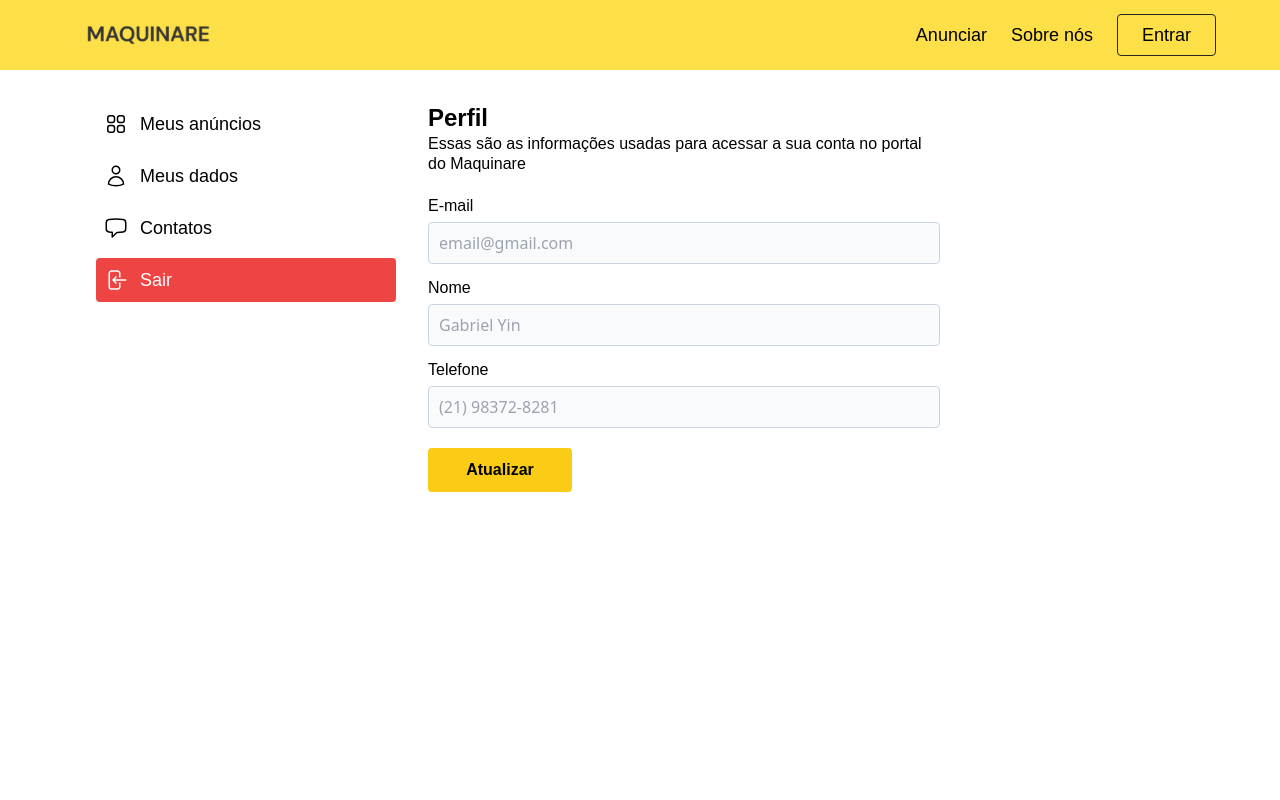
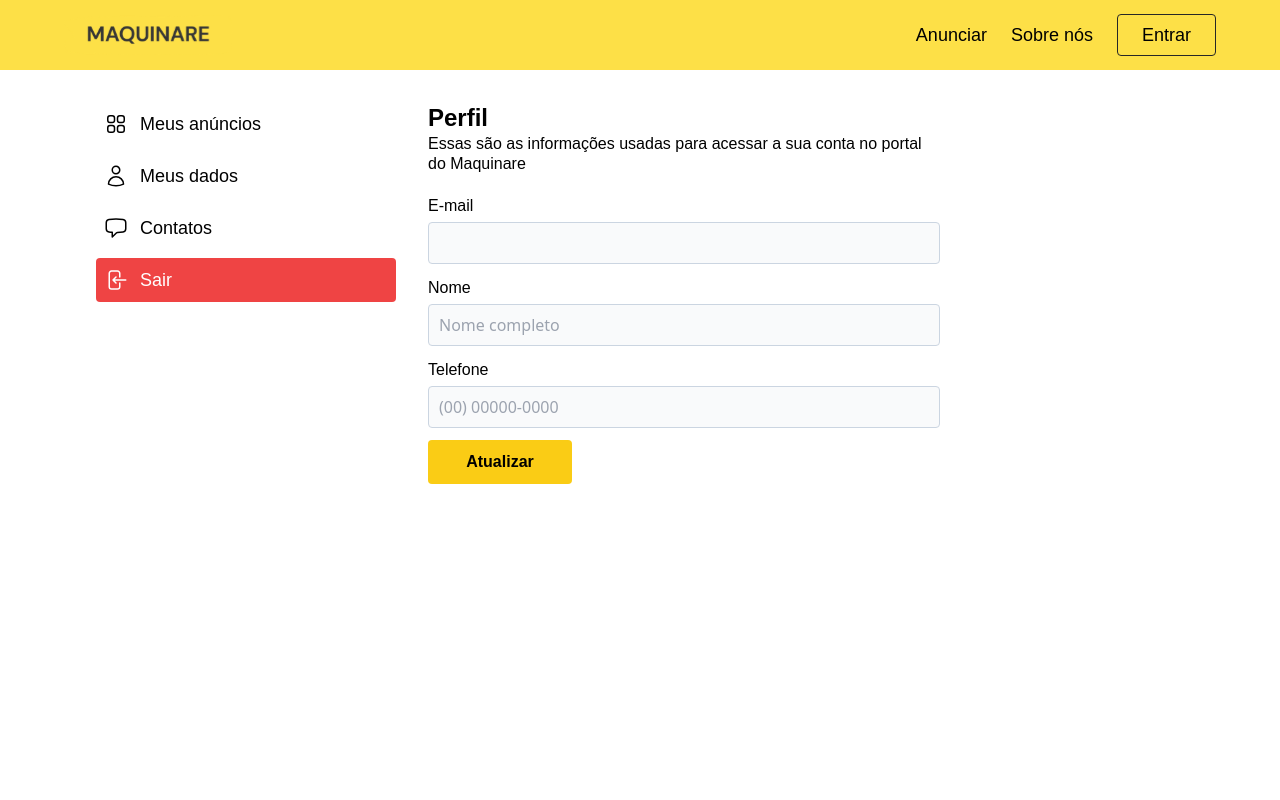
Before and after one commit to gabrielyin/MaquinareV2, a Next.js app: page /portal/meus-dados in a window 1280 px wide. Shown: the top 800 px of the page. Built offline with nearby package versions, Linux system fonts and the light colour scheme; no server answers; a web font is replaced by a local one.

Commit message:
[FEATURE][MAQ-49] completing profile page on portal

```diff
--- /dev/null
+++ b/src/app/api/users/get/route.ts
@@ -0,0 +1,24 @@
+import { prisma } from '@/src/lib/prisma'
+import { NextResponse } from 'next/server'
+
+export async function GET(request: Request) {
+  const { searchParams } = new URL(request.url)
+  const id = searchParams.get('userId')
+
+  if (!id) {
+    return NextResponse.json({ message: 'User ID not found' })
+  }
+
+  const ads = await prisma.user.findUnique({
+    where: {
+      id,
+    },
+    select: {
+      email: true,
+      name: true,
+      telephone: true,
+    },
+  })
+
+  return NextResponse.json(ads)
+}
--- a/src/app/api/users/update/route.ts
+++ b/src/app/api/users/update/route.ts
@@ -2,9 +2,10 @@ import { prisma } from '@/src/lib/prisma'
 import { NextResponse } from 'next/server'
 
 export async function PATCH(request: Request) {
-  const { searchParams } = new URL(request.url)
-  const id = searchParams.get('id')
   const body = await request.json()
+
+  const { id } = body.params
+  const { data } = body
 
   if (!id) {
     return NextResponse.json({ message: 'ID not found' }, { status: 404 })
@@ -12,7 +13,12 @@ export async function PATCH(request: Request) {
 
   const updatedUser = await prisma.user.update({
     where: { id },
-    data: body,
+    data,
+    select: {
+      email: true,
+      name: true,
+      telephone: true,
+    },
   })
 
   return NextResponse.json(updatedUser)
--- a/src/app/portal/meus-dados/page.tsx
+++ b/src/app/portal/meus-dados/page.tsx
@@ -1,13 +1,12 @@
-import Button from '@/src/components/Button'
+import MeusDadosForm from '@/src/components/MeusDadosForm'
 import PortalNav from '@/src/components/PortalNav'
-import TextInput from '@/src/components/TextInput'
 
 export default function MeusDados() {
   return (
     <div className="mx-auto grid max-w-6xl gap-8 p-8 lg:grid-cols-[300px,auto]">
       <PortalNav />
 
-      <form className="grid gap-5 lg:max-w-lg">
+      <div className="grid gap-5 lg:max-w-lg">
         <section>
           <h3 className="font-sec text-2xl font-semibold">Perfil</h3>
           <span>
@@ -18,16 +17,8 @@ export default function MeusDados() {
           </span>
         </section>
 
-        <section className="grid gap-3">
-          <TextInput label="E-mail" placeholder="email@gmail.com" />
-
-          <TextInput label="Nome" placeholder="Gabriel Yin" />
-
-          <TextInput label="Telefone" placeholder="(21) 98372-8281" />
-        </section>
-
-        <Button text="Atualizar" className="w-36" />
-      </form>
+        <MeusDadosForm />
+      </div>
     </div>
   )
 }
--- /dev/null
+++ b/src/components/MeusDadosForm.tsx
@@ -0,0 +1,85 @@
+'use client'
+
+import { useEffect, useState } from 'react'
+import TextInput from './TextInput'
+import { getSession } from 'next-auth/react'
+import { api } from '../lib/axios'
+import { z } from 'zod'
+import { zodResolver } from '@hookform/resolvers/zod'
+import { useForm } from 'react-hook-form'
+import Button from '@/src/components/Button'
+
+interface UserInfoInterface {
+  name: string
+  email: string
+  telephone: string
+}
+
+const updateUserFormSchema = z.object({
+  name: z.string().optional(),
+  telephone: z.string().optional(),
+})
+
+type UpdateFormData = z.infer<typeof updateUserFormSchema>
+
+export default function MeusDadosForm() {
+  const [userInfo, setUserInfo] = useState<UserInfoInterface>()
+
+  const { register, handleSubmit, setValue } = useForm<UpdateFormData>({
+    resolver: zodResolver(updateUserFormSchema),
+  })
+
+  async function updateUser(data: UpdateFormData) {
+    const session = await getSession()
+
+    const { data: response } = await api.patch('/api/users/update', {
+      params: { id: session?.user.id },
+      data,
+    })
+
+    setUserInfo(response)
+  }
+
+  useEffect(() => {
+    async function getUserInfo() {
+      const session = await getSession()
+
+      const { data: userInfo } = await api.get('/api/users/get', {
+        params: { userId: session?.user.id },
+      })
+
+      setUserInfo(userInfo)
+
+      setValue('name', userInfo?.name || '')
+      setValue('telephone', userInfo?.telephone || '')
+    }
+
+    getUserInfo()
+  }, [setValue])
+
+  return (
+    <form onSubmit={handleSubmit(updateUser)} className="grid gap-3">
+      <TextInput
+        label="E-mail"
+        placeholder={userInfo?.email || ''}
+        disabled={true}
+      />
+
+      <TextInput
+        label="Nome"
+        placeholder="Nome completo"
+        defaultValue={userInfo?.name || ''}
+        register={register('name')}
+      />
+
+      <TextInput
+        label="Telefone"
+        placeholder="(00) 00000-0000"
+        defaultValue={userInfo?.telephone || ''}
+        register={register('telephone')}
+      />
+
+      <Button text="Atualizar" type="submit" className="w-36" />
+    </form>
+  )
+}
```
